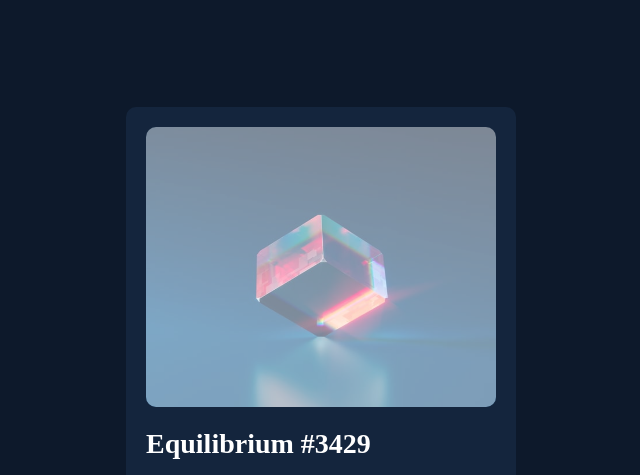
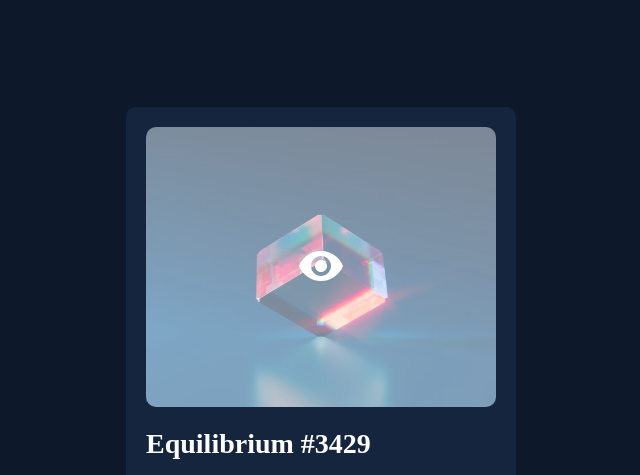
Before and after one commit to giselida/card-preview, a website built with Vite: page index.html in a window 1280 px wide. In both pictures the pointer is over the element 640 px from the left and 278 px from the top of the page. Shown: the top 475 px of the page, without its empty margins (319-959 px from the left). Built offline with nearby package versions, Linux system fonts and the light colour scheme; files whose address does not match are found by name.

Commit message:
📦 refactor: adjustment url image

```diff
--- a/src/style.scss
+++ b/src/style.scss
@@ -39,7 +39,7 @@ body {
         }
         &:hover::before {
           @include display-align-content(center);
-          content: url(public/images/icon-view.svg);
+          content: url(../assets/images/icon-view.svg);
           position: absolute;
           background-color: #ffffff7d;
           border-radius: 10px;
```
